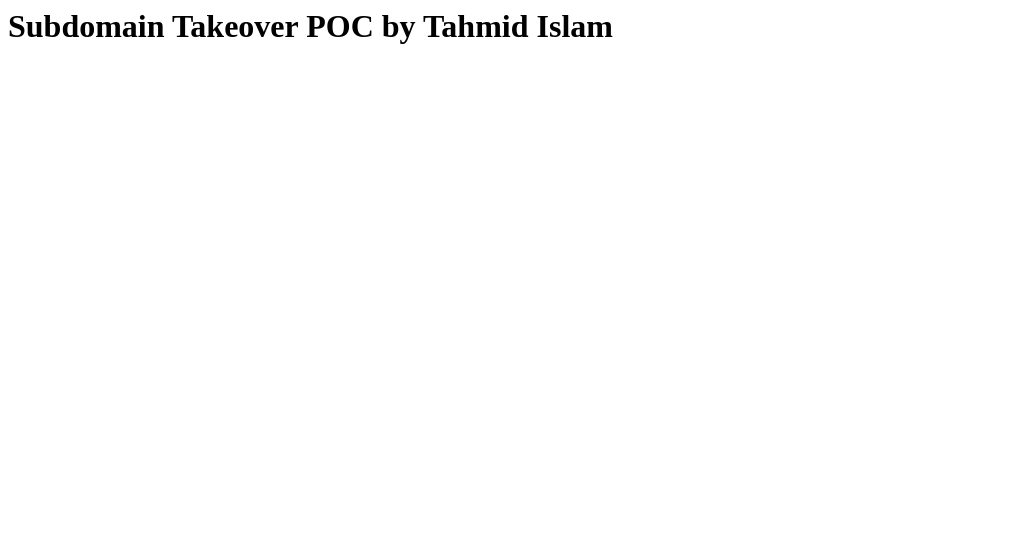
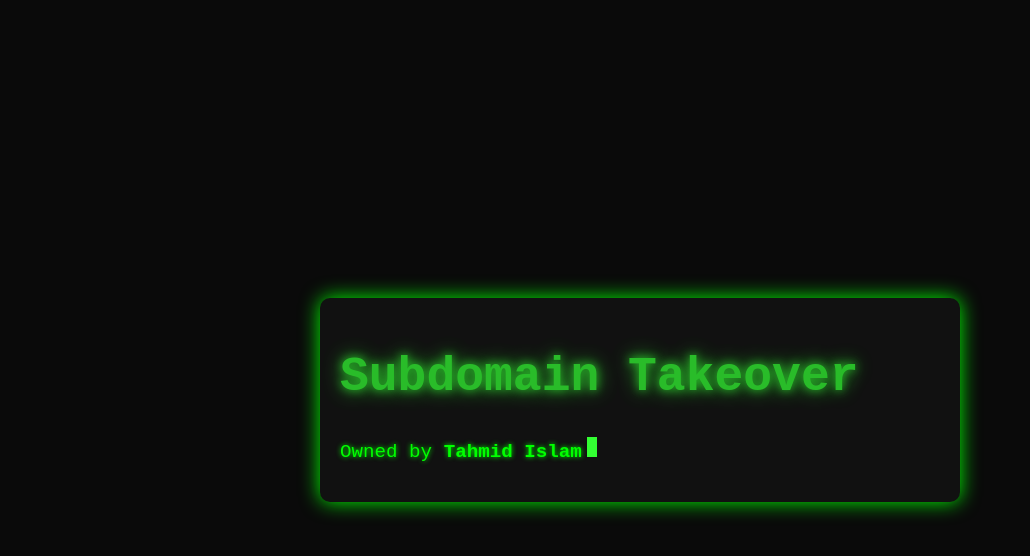
Before and after one commit to TahmidNil/STO-POC, a plain HTML site: page index.html in a window 1280 px wide. Shown: the whole page, without its empty margins (0-1030 px from the left). Drawn offline with Linux system fonts and the light colour scheme.

Commit message:
Update index.html

```diff
--- a/index.html
+++ b/index.html
@@ -1,7 +1,82 @@
-<html>
+<!DOCTYPE html>
+<html lang="en">
 <head>
+    <meta charset="UTF-8">
+    <meta name="viewport" content="width=device-width, initial-scale=1.0">
+    <title>Subdomain takeover poc by Tahmid Islam</title>
+    <style>
+        body {
+            background-color: #0a0a0a;
+            color: #33ff33;
+            font-family: 'Courier New', Courier, monospace;
+            display: flex;
+            flex-direction: column;
+            align-items: center;
+            justify-content: center;
+            height: 100vh;
+            margin: 0;
+            overflow: hidden;
+        }
+
+        h1 {
+            font-size: 3em;
+            text-shadow: 0 0 10px #33ff33, 0 0 20px #33ff33;
+            animation: blink 1.5s infinite alternate;
+        }
+
+        p {
+            margin-top: 20px;
+            font-size: 1.2em;
+            color: #00ff00;
+            text-shadow: 0 0 5px #00ff00;
+        }
+
+        a {
+            color: #00ffff;
+            text-decoration: none;
+            font-weight: bold;
+            margin-top: 20px;
+            display: inline-block;
+            transition: color 0.3s;
+        }
+
+        a:hover {
+            color: #ff00ff;
+        }
+
+        @keyframes blink {
+            0% { opacity: 1; }
+            100% { opacity: 0.7; }
+        }
+
+        .terminal {
+            background-color: #111;
+            padding: 20px;
+            border-radius: 10px;
+            box-shadow: 0 0 20px #00ff00;
+            max-width: 600px;
+            width: 90%;
+        }
+
+        .cursor {
+            display: inline-block;
+            width: 10px;
+            height: 20px;
+            background-color: #33ff33;
+            animation: blink-cursor 0.8s infinite;
+            margin-left: 5px;
+        }
+
+        @keyframes blink-cursor {
+            0%, 50% { opacity: 1; }
+            51%, 100% { opacity: 0; }
+        }
+    </style>
+</head>
 <body>
-<h1> Subdomain Takeover POC by Tahmid Islam </h1>
+    <div class="terminal">
+        <h1>Subdomain Takeover</h1>
+        <p>Owned by <strong>Tahmid Islam</strong><span class="cursor"></span></p>
+    </div>
 </body>
-</head>
 </html>
```
